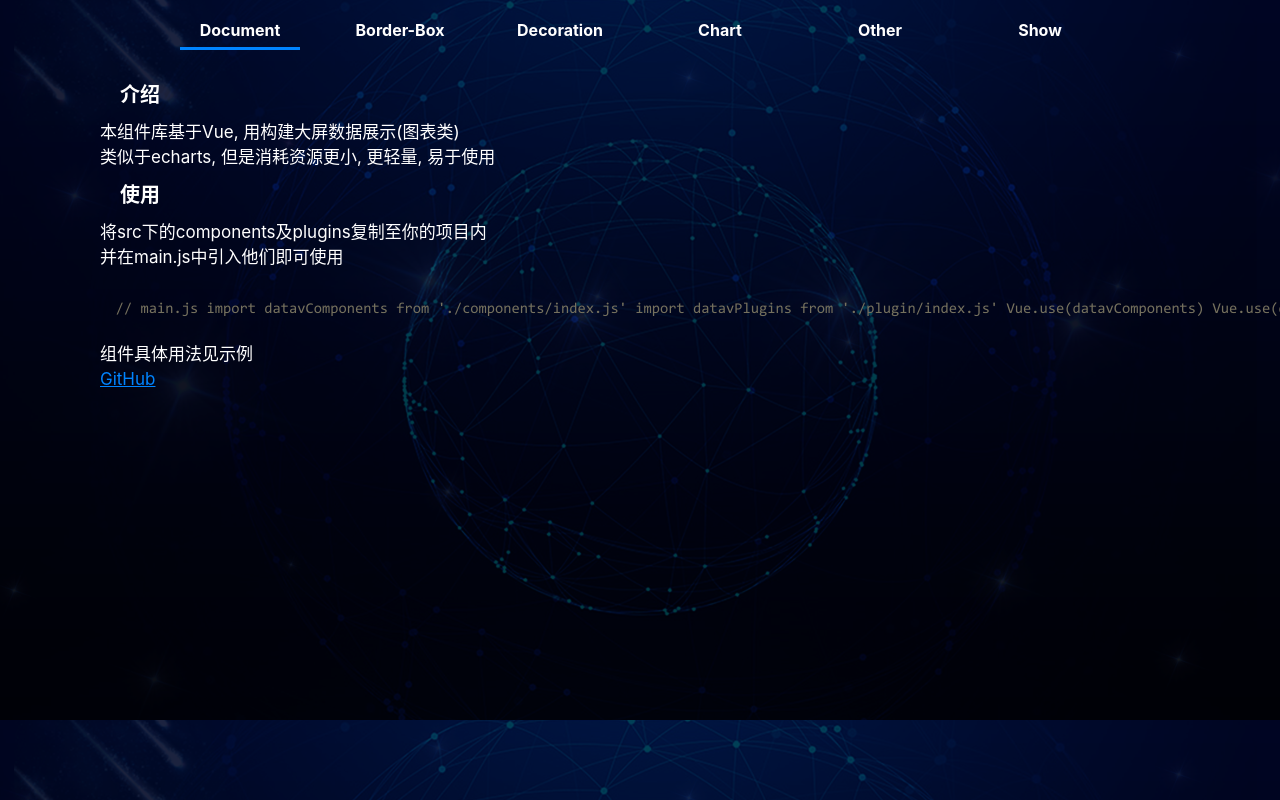
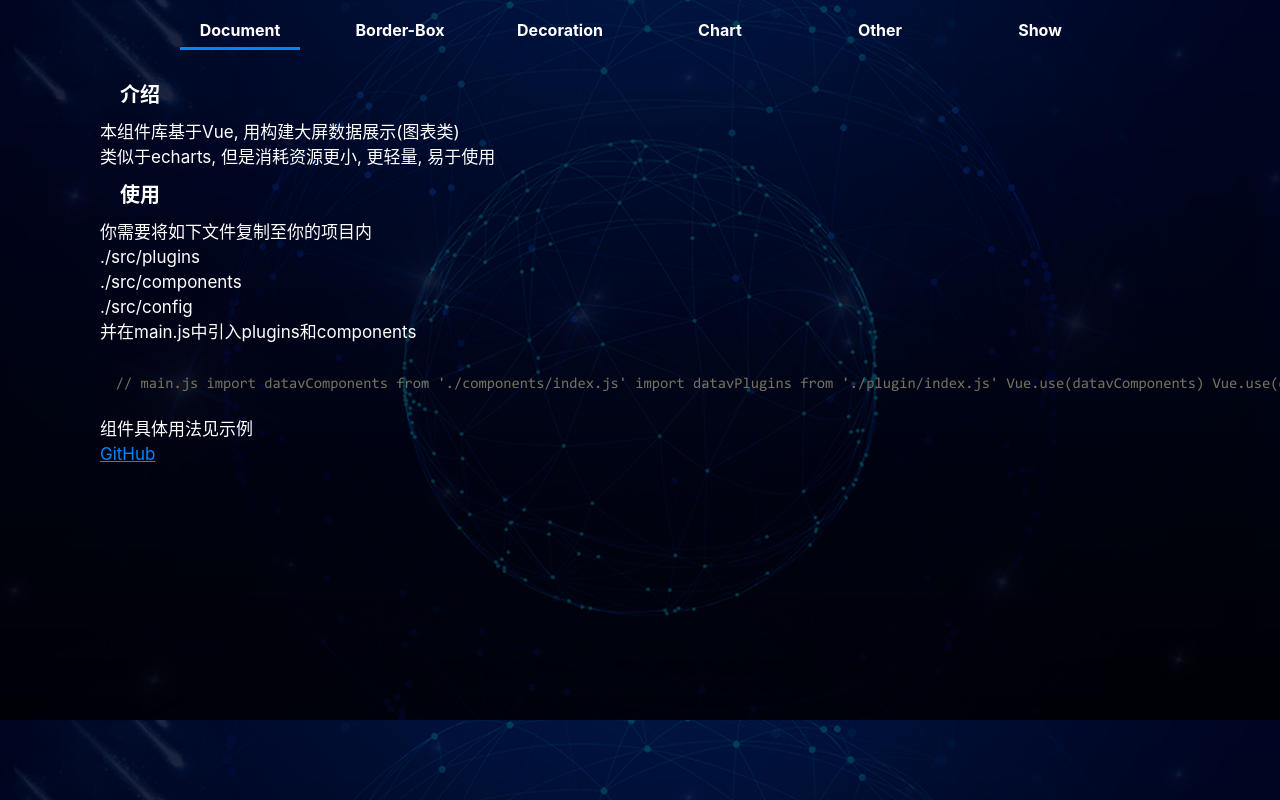
Before and after one commit to DataV-Team/DataV, a Vue app: page /#/demo/document in a window 1280 px wide. Built offline with nearby package versions, Linux system fonts and the light colour scheme.

Commit message:
some modify

```diff
--- a/src/views/demo/document.vue
+++ b/src/views/demo/document.vue
@@ -8,8 +8,11 @@
 
       <div class="title">使用</div>
 
-      <div class="text-info">将src下的components及plugins复制至你的项目内 </div>
-      <div class="text-info">并在main.js中引入他们即可使用</div>
+      <div class="text-info">你需要将如下文件复制至你的项目内</div>
+      <div class="text-info">./src/plugins</div>
+      <div class="text-info">./src/components</div>
+      <div class="text-info">./src/config</div>
+      <div class="text-info">并在main.js中引入plugins和components</div>
 
       <highlight-code>
 // main.js
```
